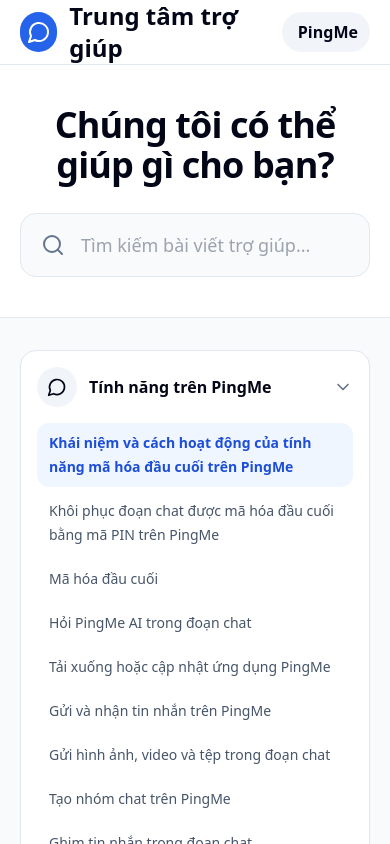
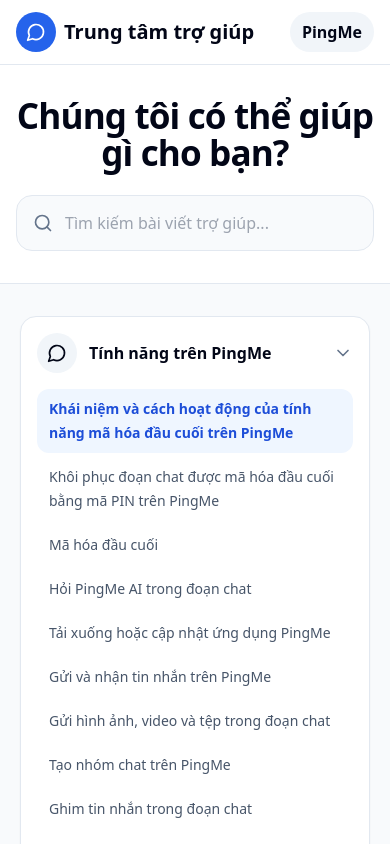
Before and after one commit to trchitho/FullStack-Chat-App, a React (Vite) app in the folder frontend/: page /help/messages-app in a window 390 px wide. Shown: the top 844 px of the page. Built offline with nearby package versions, Linux system fonts and the light colour scheme; no server answers.

Commit message:
Fix help center mobile header

```diff
--- a/frontend/src/pages/HelpCenterPage.jsx
+++ b/frontend/src/pages/HelpCenterPage.jsx
@@ -91,25 +91,25 @@ const HelpCenterPage = () => {
   }, [query]);
 
   return (
-    <main className="min-h-screen bg-slate-50 text-slate-950">
+    <main className="min-h-dvh max-w-full overflow-x-hidden bg-slate-50 text-slate-950">
       <header className="sticky top-0 z-20 border-b border-slate-200 bg-white/95 backdrop-blur">
-        <div className="mx-auto flex h-16 max-w-7xl items-center justify-between px-5">
-          <div className="flex items-center gap-3">
-            <div className="flex size-10 items-center justify-center rounded-full bg-blue-600 text-white">
-              <MessageCircle className="size-6" />
+        <div className="mx-auto flex min-h-16 max-w-7xl items-center justify-between gap-3 px-4 py-3 sm:px-5">
+          <div className="flex min-w-0 items-center gap-2 sm:gap-3">
+            <div className="flex size-10 shrink-0 items-center justify-center rounded-full bg-blue-600 text-white">
+              <MessageCircle className="size-5 sm:size-6" />
             </div>
-            <h1 className="text-2xl font-bold">Trung tâm trợ giúp</h1>
+            <h1 className="min-w-0 truncate text-xl font-bold sm:text-2xl">Trung tâm trợ giúp</h1>
           </div>
-          <Link to="/" className="rounded-full bg-slate-100 px-4 py-2 font-semibold hover:bg-slate-200">PingMe</Link>
+          <Link to="/" className="shrink-0 rounded-full bg-slate-100 px-3 py-2 font-semibold hover:bg-slate-200 sm:px-4">PingMe</Link>
         </div>
       </header>
 
       <section className="border-b border-slate-200 bg-white">
-        <div className="mx-auto max-w-4xl px-5 py-10 text-center">
-          <h2 className="text-4xl font-bold tracking-tight md:text-5xl">Chúng tôi có thể giúp gì cho bạn?</h2>
-          <label className="mx-auto mt-7 flex h-16 max-w-3xl items-center gap-4 rounded-2xl border border-slate-200 bg-slate-50 px-5">
-            <Search className="size-6 text-slate-500" />
-            <input value={query} onChange={(event) => setQuery(event.target.value)} className="min-w-0 flex-1 bg-transparent text-lg outline-none" placeholder="Tìm kiếm bài viết trợ giúp..." />
+        <div className="mx-auto max-w-4xl px-4 py-8 text-center sm:px-5 sm:py-10">
+          <h2 className="mx-auto max-w-full text-[clamp(2rem,9vw,3.5rem)] font-bold leading-[1.05] tracking-tight">Chúng tôi có thể giúp gì cho bạn?</h2>
+          <label className="mx-auto mt-6 flex h-14 max-w-3xl items-center gap-3 rounded-2xl border border-slate-200 bg-slate-50 px-4 sm:h-16 sm:gap-4 sm:px-5">
+            <Search className="size-5 shrink-0 text-slate-500 sm:size-6" />
+            <input value={query} onChange={(event) => setQuery(event.target.value)} className="min-w-0 flex-1 bg-transparent text-base outline-none sm:text-lg" placeholder="Tìm kiếm bài viết trợ giúp..." />
           </label>
         </div>
       </section>
```
